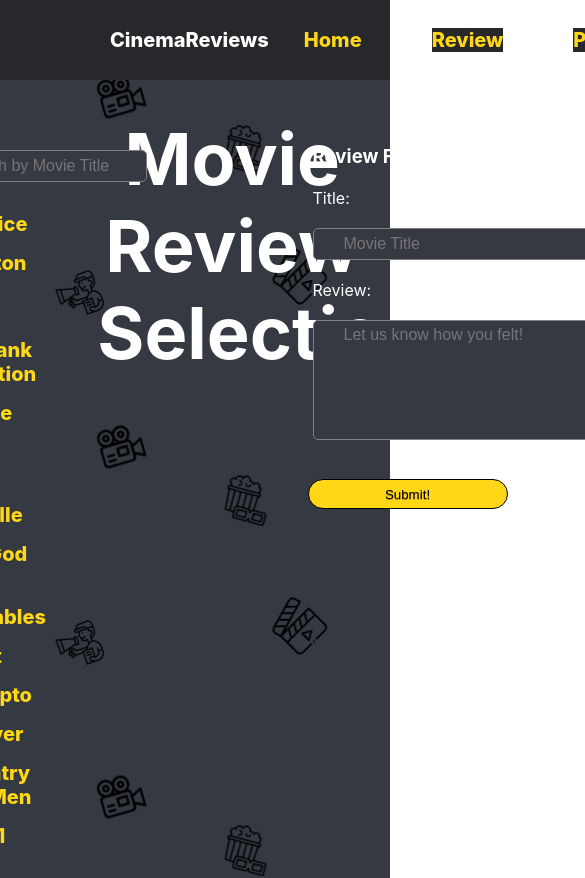
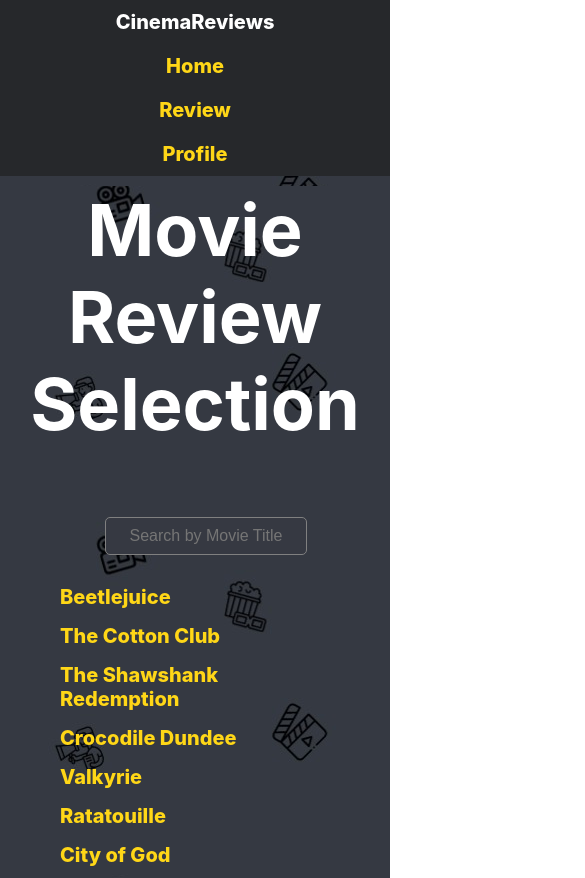
Before and after one commit to alenjo874/cinema-review-app, a React (Create React App) app: page /review in a window 390 px wide. Shown: the top 878 px of the page, 585 px wide, since content can reach past the window. Built offline with nearby package versions, Linux system fonts and the light colour scheme; data requests are answered from the project's data file.

Commit message:
responsive design

```diff
--- a/src/App.css
+++ b/src/App.css
@@ -15,11 +15,16 @@
   #FFD717 */
 
 .body-container {
-  padding: 25px 50px;
+  /* padding: 25px 50px; */
   background-color: #353941;
   background-image: url("./components/MainContainer/images/pattern.jpg");
   background-repeat: repeat;
-  min-height: calc(100vh - 40px);
+  width: 100%;
+}
+
+html {
+  background-image: url("./components/MainContainer/images/pattern.jpg");
+  background-repeat: repeat;
 }
 
 .navbar-container {
@@ -28,7 +33,6 @@
   display: flex;
   justify-content: space-between;
   align-items: center;
-  /* margin-bottom: 25px; */
 }
 
 .app-name {
@@ -39,11 +43,10 @@
 }
 
 .name-element {
-  color: #ffd717;
   color: #ffffff;
 }
 
-.navBar {
+.navbar {
   display: flex;
   justify-content: flex-end;
   align-items: center;
@@ -54,7 +57,7 @@
   font-weight: 800;
   font-size: 1.25rem;
   color: #ffd717;
-  margin: 0 35px;
+  margin-left: 30px;
   background-color: #26282b;
 }
 
@@ -280,7 +283,7 @@
   margin: 15px;
   border-radius: 15px;
   min-height: 150px;
-  min-width: 700px;
+  /* min-width: 700px; */
   max-width: 800px;
 }
 
@@ -343,7 +346,7 @@ li {
 .profile-information {
   display: flex;
   flex-direction: column;
-  justify-content: flex-start;
+  align-items: center;
   width: 25%;
   padding: 25px;
 }
@@ -354,8 +357,15 @@ li {
 }
 
 .profile-picture {
+  display: flex;
+  flex-direction: column;
+  align-items: center;
   width: 100%;
-  margin: 10px;
+  margin-bottom: 10px;
+}
+
+.profile-element {
+  margin-bottom: 5px;
 }
 
 .profile-pic-container {
@@ -368,6 +378,7 @@ li {
 }
 
 .pro-pic {
+  margin: 25px;
   border-radius: 100px;
 }
 
@@ -535,3 +546,107 @@ textarea {
   justify-content: flex-end;
   align-content: flex-end;
 }
+
+@media only screen and (max-width: 600px) {
+  .navbar-container {
+    height: auto;
+    display: flex;
+    flex-direction: column;
+    align-items: center;
+    justify-content: center;
+  }
+
+  .app-name {
+    text-align: center;
+    margin: 10px 0;
+    padding: 0;
+    width: 100%;
+  }
+
+  .navbar {
+    text-align: center;
+    margin: 0;
+    padding: 0;
+    display: flex;
+    flex-direction: column;
+    flex-wrap: wrap;
+    width: 100%;
+  }
+
+  .navbar-elements {
+    text-align: center;
+    margin: 10px;
+    padding: 0;
+  }
+
+  .movie-form-container {
+    display: flex;
+    flex-direction: column;
+  }
+
+  .main {
+    display: flex;
+    flex-direction: column;
+    align-items: center;
+  }
+
+  .movie-container {
+    order: 1;
+  }
+
+  .review-feed-container {
+    flex-direction: column;
+    align-items: center;
+  }
+
+  .genres-search-container {
+    order: 2;
+  }
+  .comment-container {
+    order: 3;
+  }
+
+  .title-search {
+    margin: 0;
+  }
+  .search {
+    padding: 8px 10px;
+  }
+
+  .movie-card {
+    flex-direction: column;
+    align-items: center;
+  }
+
+  .review-img {
+    margin: 0;
+  }
+
+  .genres-search-container {
+    align-items: center;
+  }
+
+  .profile-container {
+    flex-direction: column;
+    text-align: center;
+    align-items: center;
+  }
+
+  .profile-about {
+    min-width: 300px;
+  }
+  .profile-details {
+    display: flex;
+    flex-direction: column;
+    justify-content: center;
+    align-items: center;
+    text-align: center;
+  }
+
+  .comments-container {
+    align-items: center;
+    justify-content: center;
+  }
+
+
+}
--- a/src/components/MainContainer/ProfileContainer.js
+++ b/src/components/MainContainer/ProfileContainer.js
@@ -15,7 +15,7 @@ function ProfileContainer({ comments, handleDeleteComment }) {
   return (
     <div className="profile-container">
       <div className="profile-information">
-        {/* User Information */}
+
         <div className="profile-details">
           <h2>Luke Skybarker</h2>
         </div>
@@ -25,8 +25,9 @@ function ProfileContainer({ comments, handleDeleteComment }) {
         </div>
 
         <div className="profile-details">
-          <h3>About Me</h3>
-          <p>
+          <div>
+          <h4 className="profile-element">About Me</h4>
+          <p className="profile-about">
             Lorem ipsum dolor sit amet, consectetuer adipiscing elit. Aenean
             commodo ligula eget dolor. Aenean massa. Cum sociis natoque
             penatibus et magnis dis parturient montes, nascetur ridiculus mus.
@@ -36,8 +37,9 @@ function ProfileContainer({ comments, handleDeleteComment }) {
             imperdiet a, venenatis vitae, justo. Nullam dictum felis eu pede
             mollis pretium. Integer tincidunt. Cras dapibus.
           </p>
+          </div>
           <div className="favorites-container">
-          <h4>My Top Five Movies</h4>
+          <h4 className="profile-element">My Top Five Movies</h4>
           <li>
             <ul>Shrek</ul>
             <ul>Inception</ul>
--- a/src/components/NavBar.js
+++ b/src/components/NavBar.js
@@ -7,7 +7,7 @@ function NavBar() {
       <div className="app-name">
         <li className="name-element">CinemaReviews</li>
       </div>
-      <div className="navBar">
+      <div className="navbar">
         <Link to="/" style={{ textDecoration: "none" }}>
           <li className="navbar-elements">Home</li>
         </Link>
```
